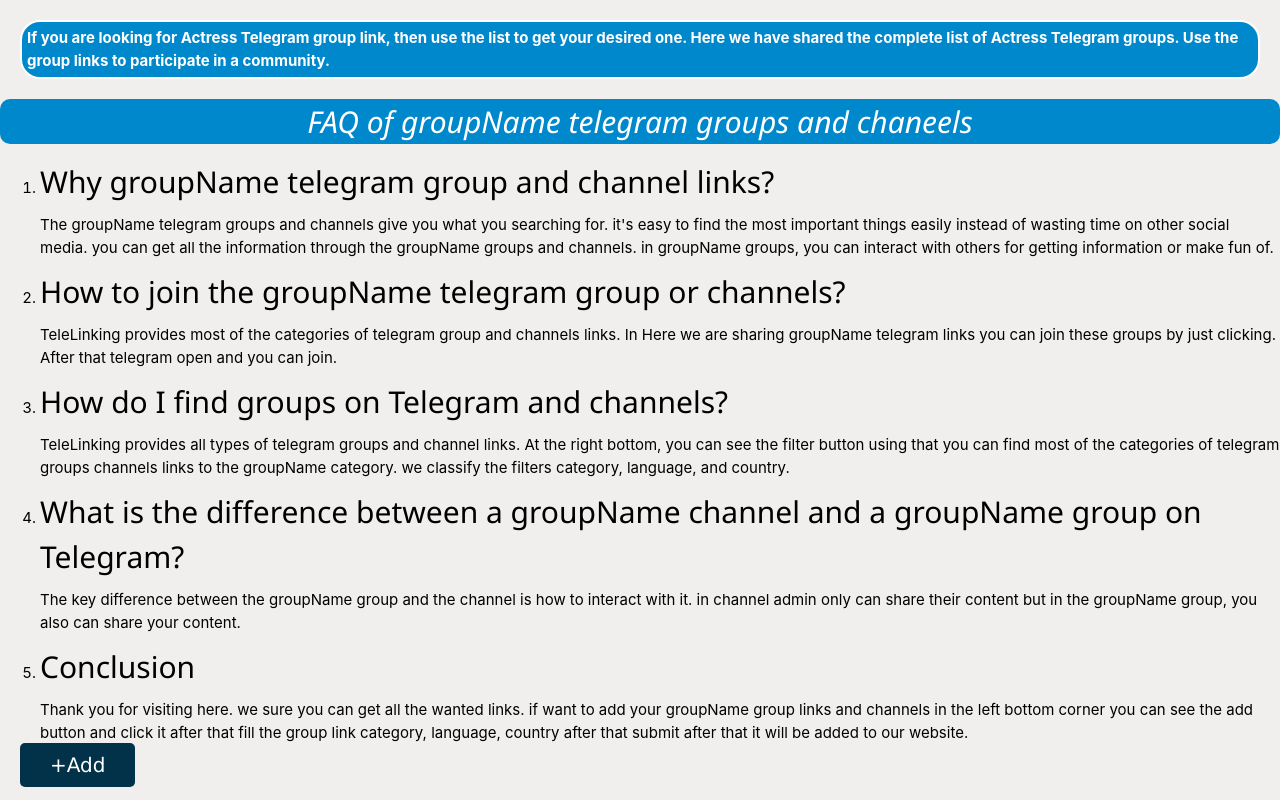
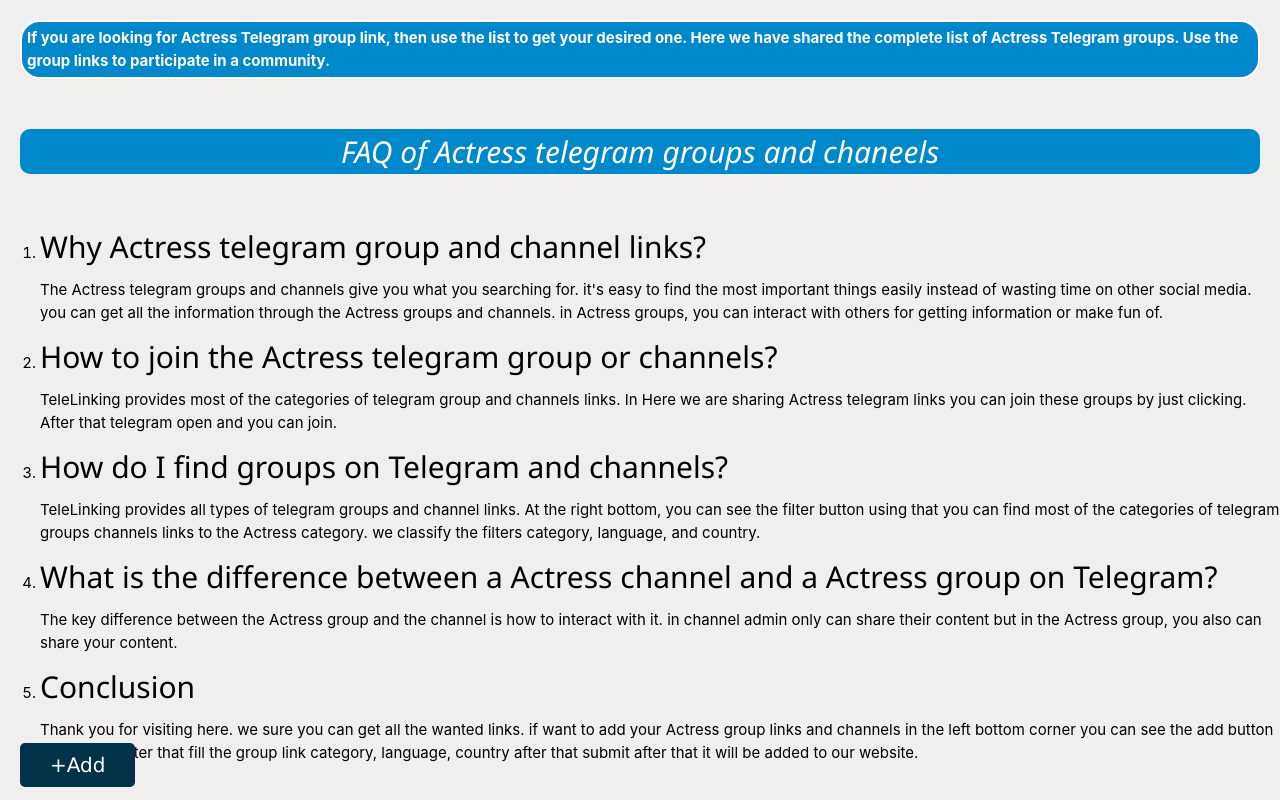
Before and after one commit to piriyaraj/TechFarm-Pages, a plain HTML site: page docs/TeleLinking/index.html in a window 1280 px wide. Drawn offline with nearby package versions, Linux system fonts and the light colour scheme; no server answers.

Commit message:
error fixex

```diff
--- a/docs/TeleLinking/index.css
+++ b/docs/TeleLinking/index.css
@@ -324,4 +324,5 @@
     color: #ffffff;
     background-color: #0088cc;
     border-radius: 10px;
+    margin: 50px 20px;
 }
--- a/docs/TeleLinking/index.js
+++ b/docs/TeleLinking/index.js
@@ -346,13 +346,13 @@
     mainContent.insertBefore(newSection, mainContent.lastChild)
 }
 
-function initPostArtical(postName) {
+function initPostArtical(groupName) {
     var mainContent = document.getElementById(articalSectionId);
     newSection = document.createElement('section'); //create a div
     newSection.className = "PostArtical";
     newSection.id = "PostArtical"
     // var tag = `<div id="results" style="display: none;">`;
-    newSection.innerHTML = PostArticalContent.replaceAll("postName",postName);
+    newSection.innerHTML = PostArticalContent.replaceAll("groupName", groupName );
     mainContent.appendChild(newSection); //append to the doc.body
     mainContent.insertBefore(newSection, mainContent.lastChild)
 }
```
